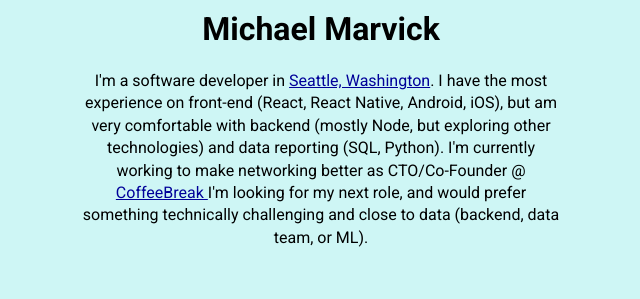
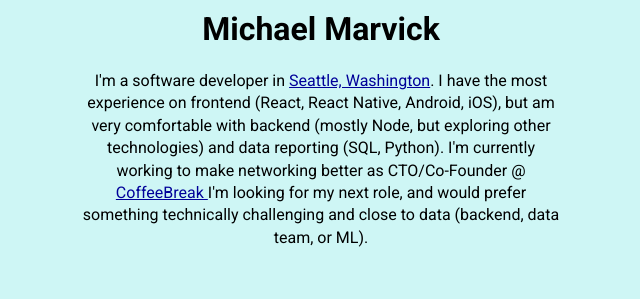
Before and after one commit to mmarvick/personal-site, a plain HTML site: page index.html in a window 1280 px wide. Shown: the part 355-654 px from the top of the page, 319-959 px from the left. Drawn offline with Linux system fonts and the light colour scheme.

Commit message:
front-end -> frontend

```diff
--- a/index.html
+++ b/index.html
@@ -12,7 +12,7 @@
       <h1>Michael Marvick</h1>
       <p>
         I'm a software developer in <a href="https://www.google.com/maps/@47.6183819,-122.3959742,12z">Seattle, Washington</a>.
-        I have the most experience on front-end (React, React Native, Android, iOS), but am very comfortable with backend (mostly Node, but exploring other technologies) and data reporting (SQL, Python).
+        I have the most experience on frontend (React, React Native, Android, iOS), but am very comfortable with backend (mostly Node, but exploring other technologies) and data reporting (SQL, Python).
         I'm currently working to make networking better as CTO/Co-Founder @
         <a href="https://www.coffeebreakapp.com">
           CoffeeBreak
```
